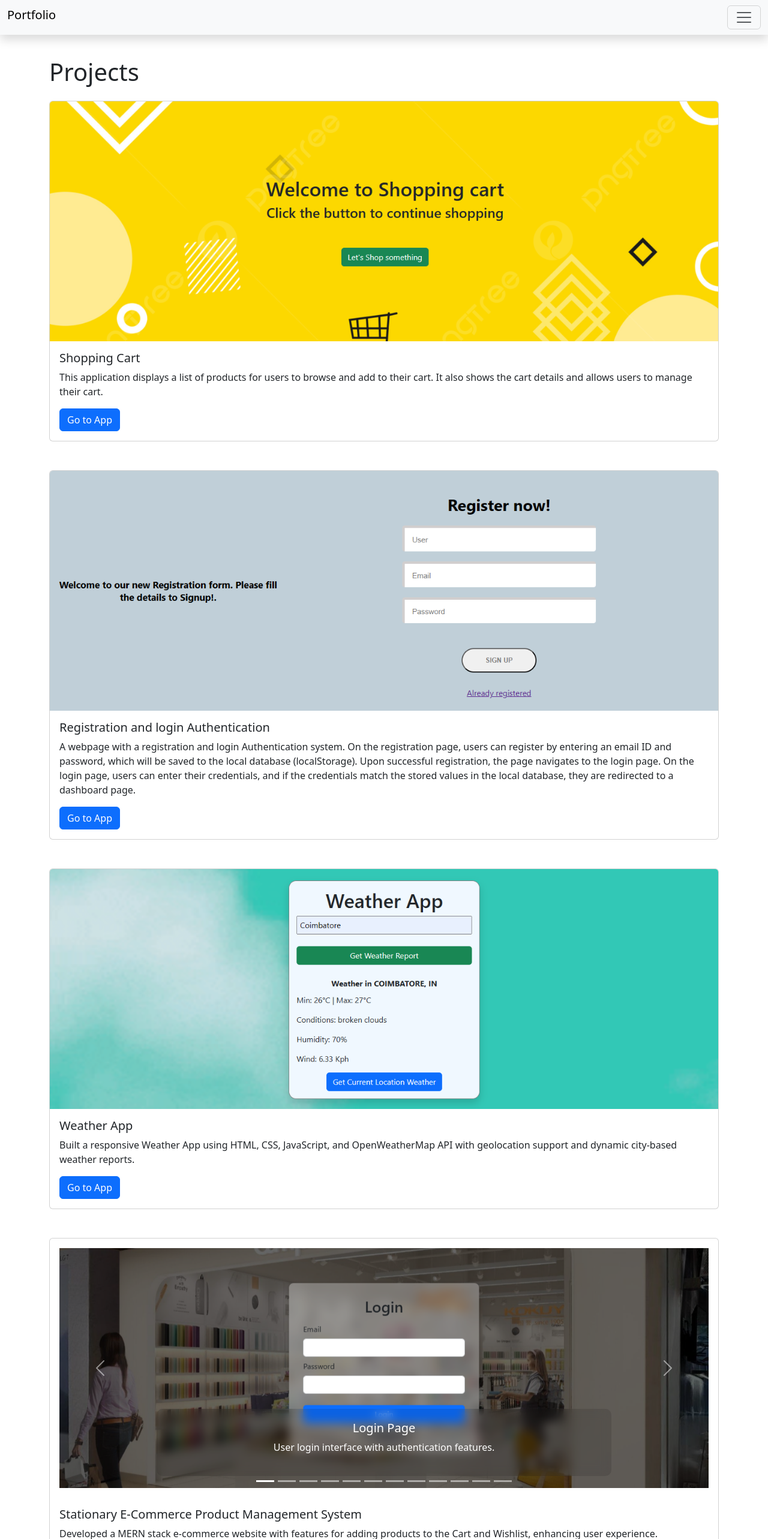
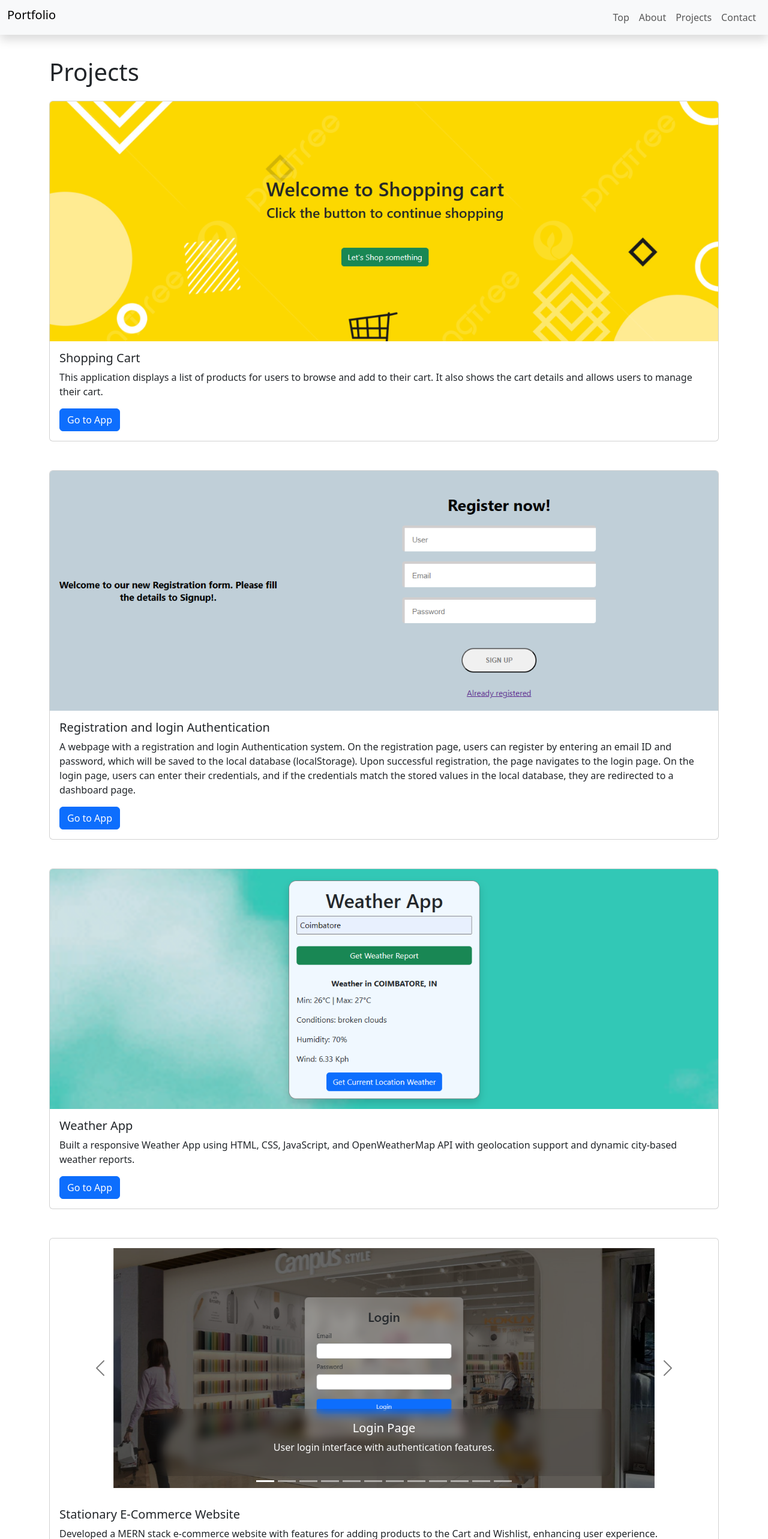
Before and after one commit to 2001dhanasekaran/react_reinforcement_project, a React (Create React App) app: page /projects in a window 1280 px wide. Shown: the top 2566 px of the page at 60% size. Built offline with nearby package versions, Linux system fonts and the light colour scheme.

Commit message:
navbar updated for desktop view

```diff
--- a/src/App.css
+++ b/src/App.css
@@ -8,6 +8,15 @@ html {
   -webkit-backdrop-filter: blur(8px);
   border-radius: 10px;
   padding: 10px;
+}
+
+.blur_caption:hover{
+  display: none;
+}
+
+.carousel-control-prev-icon,
+.carousel-control-next-icon {
+  filter: invert(1) grayscale(100);
 }
 
 .App {
--- a/src/App.js
+++ b/src/App.js
@@ -1,7 +1,6 @@
 import './App.css';
 import 'bootstrap/dist/css/bootstrap.min.css';
 import 'bootstrap/dist/js/bootstrap.bundle.min';
-import './components/style.css'
 import { BrowserRouter, Route, Routes } from 'react-router-dom';
 import Navtoggle from './components/navtoggle';
 import Home from './components/home';
--- a/src/components/navtoggle.js
+++ b/src/components/navtoggle.js
@@ -1,14 +1,44 @@
+import { useState, useEffect } from 'react';
+import './style.css';
 export default function Navtoggle(){
+
+    const [activeLink, setActiveLink] = useState('top');
+
+    const handleSetActive=(selection)=>{
+        setActiveLink(selection);
+        const element = document.querySelector(`#${selection}`);
+        if (element) element.scrollIntoView({ behavior: 'smooth' });
+    };
+
+    useEffect(() => {
+        const sections = document.querySelectorAll('div[id]');
+        const observeScroll= new IntersectionObserver((entries) => {
+            entries.forEach((entry) => {
+                if (entry.isIntersecting) {
+                    setActiveLink(entry.target.id);
+                }
+            });
+        }, { threshold: 0.3 }
+    );
+    sections.forEach((section) => observeScroll.observe(section));
+
+    return () => {
+        sections.forEach((section) => observeScroll.unobserve(section));
+    };
+},[]);
+
+    const menuItems = ["top", "about", "projects", "contact"];
+
     return(
         <div>
-            <nav className="navbar bg-body-tertiary fixed-top shadow">
+            <nav className="navbar navbar-expand-lg bg-body-tertiary fixed-top shadow">
                 <div className="container-fluid">
                     <h1 className="navbar-brand">Portfolio</h1>
-                    <button className="navbar-toggler" type="button" data-bs-toggle="offcanvas"
+                    <button className="navbar-toggler d-lg-none" type="button" data-bs-toggle="offcanvas"
                         data-bs-target="#offcanvasNavbar" aria-controls="offcanvasNavbar" aria-label="Toggle navigation">
                         <span className="navbar-toggler-icon"></span>
                     </button>
-                    <div className="offcanvas offcanvas-end" tabIndex="-1" id="offcanvasNavbar"
+                    <div className="offcanvas offcanvas-end d-lg-none" tabIndex="-1" id="offcanvasNavbar"
                         aria-labelledby="offcanvasNavbarLabel">
                         <div className="offcanvas-header">
                             <h5 className="offcanvas-title" id="offcanvasNavbarLabel">Main Menu</h5>
@@ -16,24 +46,32 @@ export default function Navtoggle(){
                         </div>
                         <div className="offcanvas-body">
                             <ul className="navbar-nav justify-content-end flex-grow-1 pe-3">
-                            <li className="nav-item">
-                                <a className="nav-link active" aria-current="page" href="#top" >Home</a>
-                                </li>
-                                <li className="nav-item">
-                                    <a className="nav-link active" aria-current="page" href="#about">About</a>
-                                </li>
-                                <li className="nav-item">
-                                    <a className="nav-link active" aria-current="page" href="#projects">Projects</a>
-                                </li>
-                                <li className="nav-item">
-                                    <a className="nav-link active" aria-current="page" href="#contact">Contact</a>
-                                </li>
+                                {menuItems.map((item) => (
+                                    <li className="nav-item" key={item}>
+                                        <button
+                                            className={`nav-link btn border-0 bg-transprarent position-relative ${activeLink===item? "active-link":""}`}
+                                            onClick={() => handleSetActive(item)} data-bs-dismiss='offcanvas'>
+                                                {item.charAt(0).toUpperCase() + item.slice(1)}
+                                        </button>
+                                    </li>
+                                ))}
                             </ul>
                         </div>
+                    </div>
+                    <div className="collapse navbar-collapse d-none d-lg-flex justify-content-end">
+                        <ul className="navbar-nav">
+                            {menuItems.map((item) => (
+                                <li className="nav-item" key={item}>
+                                    <button className={`nav-link btn border-0 bg-transprarent position-relative ${activeLink===item? "active-link":""}`}
+                                    onClick={() => handleSetActive(item)}>
+                                        {item.charAt(0).toUpperCase() + item.slice(1)}
+                                    </button>
+                                </li>
+                            ))}
+                        </ul>
                     </div>
                 </div>
             </nav>
         </div>
     );
-
 }
--- a/src/components/projects.js
+++ b/src/components/projects.js
@@ -55,100 +55,100 @@ export default function Projects(){
             <div className="card mb-5" data-aos="fade-up">
                 <div className="card-body carousel slide" id='stationary'>
                     <div className="carousel-indicators">
-                        <button type="button" data-bs-target="#stationary" data-bs-slide-to="0" className="active" aria-current="true" aria-label="Slide 1"  ></button>
-                        <button type="button" data-bs-target="#stationary" data-bs-slide-to="1" aria-label="Slide 2" ></button>
-                        <button type="button" data-bs-target="#stationary" data-bs-slide-to="2" aria-label="Slide 3" ></button>
-                        <button type="button" data-bs-target="#stationary" data-bs-slide-to="3" aria-label="Slide 4" ></button>
-                        <button type="button" data-bs-target="#stationary" data-bs-slide-to="4" aria-label="Slide 5" ></button>
-                        <button type="button" data-bs-target="#stationary" data-bs-slide-to="5" aria-label="Slide 6" ></button>
-                        <button type="button" data-bs-target="#stationary" data-bs-slide-to="6" aria-label="Slide 7" ></button>
-                        <button type="button" data-bs-target="#stationary" data-bs-slide-to="7" aria-label="Slide 8" ></button>
-                        <button type="button" data-bs-target="#stationary" data-bs-slide-to="8" aria-label="Slide 9" ></button>
-                        <button type="button" data-bs-target="#stationary" data-bs-slide-to="9" aria-label="Slide 10" ></button>
-                        <button type="button" data-bs-target="#stationary" data-bs-slide-to="10" aria-label="Slide 11" ></button>
-                        <button type="button" data-bs-target="#stationary" data-bs-slide-to="11" aria-label="Slide 12" ></button>
+                        <button type="button" data-bs-target="#stationary" data-bs-slide-to="0" className="active" aria-current="true" aria-label="Slide 1"></button>
+                        <button type="button" data-bs-target="#stationary" data-bs-slide-to="1" aria-label="Slide 2"></button>
+                        <button type="button" data-bs-target="#stationary" data-bs-slide-to="2" aria-label="Slide 3"></button>
+                        <button type="button" data-bs-target="#stationary" data-bs-slide-to="3" aria-label="Slide 4"></button>
+                        <button type="button" data-bs-target="#stationary" data-bs-slide-to="4" aria-label="Slide 5"></button>
+                        <button type="button" data-bs-target="#stationary" data-bs-slide-to="5" aria-label="Slide 6"></button>
+                        <button type="button" data-bs-target="#stationary" data-bs-slide-to="6" aria-label="Slide 7"></button>
+                        <button type="button" data-bs-target="#stationary" data-bs-slide-to="7" aria-label="Slide 8"></button>
+                        <button type="button" data-bs-target="#stationary" data-bs-slide-to="8" aria-label="Slide 9"></button>
+                        <button type="button" data-bs-target="#stationary" data-bs-slide-to="9" aria-label="Slide 10"></button>
+                        <button type="button" data-bs-target="#stationary" data-bs-slide-to="10" aria-label="Slide 11"></button>
+                        <button type="button" data-bs-target="#stationary" data-bs-slide-to="11" aria-label="Slide 12"></button>
                     </div>
                     <div className='carousel-inner'>
                         <div className="carousel-item active">
-                            <img src={eComLogin} className="d-block w-100 img-fluid" alt="eComLogin" style={{objectFit:'cover', height: '400px'}} />
-                            <div className="carousel-caption d-none d-md-block blur_caption">
+                            <img src={eComLogin} className="d-block w-100 img-fluid" alt="eComLogin" style={{objectFit:'contain', height: '400px'}} />
+                            <div className="carousel-caption blur_caption">
                                 <h5>Login Page</h5>
                                 <p>User login interface with authentication features.</p>
                             </div>
                         </div>
                         <div className="carousel-item">
-                            <img src={eComRegister} className="d-block w-100 img-fluid" alt="eComRegister" style={{objectFit:'cover', height: '400px'}} />
-                            <div className="carousel-caption d-none d-md-block blur_caption">
+                            <img src={eComRegister} className="d-block w-100 img-fluid" alt="eComRegister" style={{objectFit:'contain', height: '400px'}} />
+                            <div className="carousel-caption blur_caption">
                                 <h5>Registration Page</h5>
                                 <p>User registration interface with form validation.</p>
                             </div>
                         </div>
                         <div className="carousel-item">
-                            <img src={ecomAdmin} className="d-block w-100 img-fluid" alt="ecomAdmin" style={{objectFit:'cover', height: '400px'}} />
-                            <div className="carousel-caption d-none d-md-block text-dark blur_caption">
+                            <img src={ecomAdmin} className="d-block w-100 img-fluid" alt="ecomAdmin" style={{objectFit:'contain', height: '400px'}} />
+                            <div className="carousel-caption text-dark blur_caption">
                                 <h5>Admin Dashboard</h5>
                                 <p>Admin interface for managing products.</p>
                             </div>
                         </div>
                         <div className="carousel-item">
-                            <img src={adminAddProduct} className="d-block w-100 img-fluid" alt="adminAddProduct" style={{objectFit:'cover', height: '400px'}} />
-                            <div className="carousel-caption d-none d-md-block text-dark blur_caption">
+                            <img src={adminAddProduct} className="d-block w-100 img-fluid" alt="adminAddProduct" style={{objectFit:'contain', height: '400px'}} />
+                            <div className="carousel-caption text-dark blur_caption">
                                 <h5>Add Product Dialog box</h5>
                                 <p>Admin interface for adding new products.</p>
                             </div>
                         </div>
                         <div className="carousel-item">
-                            <img src={adminEditProduct} className="d-block w-100 img-fluid" alt="adminEditProduct" style={{objectFit:'cover', height: '400px'}} />
-                            <div className="carousel-caption d-none d-md-block text-dark blur_caption">
+                            <img src={adminEditProduct} className="d-block w-100 img-fluid" alt="adminEditProduct" style={{objectFit:'contain', height: '400px'}} />
+                            <div className="carousel-caption text-dark blur_caption">
                                 <h5>Edit Product Dialog box</h5>
                                 <p>Admin interface for editing existing products.</p>
                             </div>
                         </div>
                         <div className="carousel-item">
-                            <img src={ecomHome} className="d-block w-100 img-fluid" alt="ecomHome" style={{objectFit:'cover', height: '400px'}} />
-                            <div className="carousel-caption d-none d-md-block blur_caption">
+                            <img src={ecomHome} className="d-block w-100 img-fluid" alt="ecomHome" style={{objectFit:'contain', height: '400px'}} />
+                            <div className="carousel-caption blur_caption">
                                 <h5>Home Page</h5>
                                 <p>User-friendly interface</p>
                             </div>
                         </div>
                         <div className="carousel-item">
-                            <img src={categories} className="d-block w-100 img-fluid" alt="categories" style={{objectFit:'cover', height: '400px'}} />
-                            <div className="carousel-caption d-none d-md-block blur_caption">
+                            <img src={categories} className="d-block w-100 img-fluid" alt="categories" style={{objectFit:'contain', height: '400px'}} />
+                            <div className="carousel-caption blur_caption">
                                 <h5>Categories Page</h5>
                                 <p>User-friendly interface for browsing products based on categories.</p>
                             </div>
                         </div>
                         <div className="carousel-item">
-                            <img src={productDisplay} className="d-block w-100 img-fluid" alt="productDisplay" style={{objectFit:'cover', height: '400px'}} />
-                            <div className="carousel-caption d-none d-md-block text-dark blur_caption">
+                            <img src={productDisplay} className="d-block w-100 img-fluid" alt="productDisplay" style={{objectFit:'contain', height: '400px'}} />
+                            <div className="carousel-caption text-dark blur_caption">
                                 <h5>Product Display Page</h5>
                                 <p>User-friendly interface for viewing product details.</p>
                             </div>
                         </div>
                         <div className="carousel-item">
-                            <img src={wishlist} className="d-block w-100 img-fluid" alt="wishlist" style={{objectFit:'cover', height: '400px'}} />
-                            <div className="carousel-caption d-none d-md-block text-dark blur_caption">
+                            <img src={wishlist} className="d-block w-100 img-fluid" alt="wishlist" style={{objectFit:'contain', height: '400px'}} />
+                            <div className="carousel-caption text-dark blur_caption">
                                 <h5>Wishlist Page</h5>
                                 <p>User-friendly interface for managing product wishlists.</p>
                             </div>
                         </div>
                         <div className="carousel-item">
-                            <img src={cart} className="d-block w-100 img-fluid" alt="cart" style={{objectFit:'cover', height: '400px'}} />
-                            <div className="carousel-caption d-none d-md-block text-dark blur_caption">
+                            <img src={cart} className="d-block w-100 img-fluid" alt="cart" style={{objectFit:'contain', height: '400px'}} />
+                            <div className="carousel-caption text-dark blur_caption">
                                 <h5>Cart Page</h5>
                                 <p>User-friendly interface for managing shopping cart items.</p>
                             </div>
                         </div>
                         <div className="carousel-item">
-                            <img src={about} className="d-block w-100 img-fluid" alt="about" style={{objectFit:'cover', height: '400px'}} />
-                            <div className="carousel-caption d-none d-md-block text-dark blur_caption">
+                            <img src={about} className="d-block w-100 img-fluid" alt="about" style={{objectFit:'contain', height: '400px'}} />
+                            <div className="carousel-caption text-dark blur_caption">
                                 <h5>About Page</h5>
                                 <p>User-friendly interface for viewing information about the company.</p>
                             </div>
                         </div>
                         <div className="carousel-item">
-                            <img src={contact} className="d-block w-100 img-fluid" alt="contact" style={{objectFit:'cover', height: '400px'}} />
-                            <div className="carousel-caption d-none d-md-block text-dark blur_caption ">
+                            <img src={contact} className="d-block w-100 img-fluid" alt="contact" style={{objectFit:'contain', height: '400px'}} />
+                            <div className="carousel-caption text-dark blur_caption ">
                                 <h5>Contact Page</h5>
                                 <p>User-friendly interface for contacting support.</p>
                             </div>
@@ -164,7 +164,7 @@ export default function Projects(){
                     </button>
                 </div>
                 <div className="card-body">
-                    <h5 className="card-title">Stationary E-Commerce Product Management System</h5>
+                    <h5 className="card-title">Stationary E-Commerce Website</h5>
                     <p className="card-text">Developed a MERN stack e-commerce website with features for adding products to
                         the Cart and Wishlist, enhancing user experience. Implemented an admin panel for efficient product
                         management. Designed an interactive and responsive UI for seamless shopping.
--- a/src/components/style.css
+++ b/src/components/style.css
@@ -1,3 +1,27 @@
+.nav-link{
+  position: relative;
+  transition: color 0.3s ease;
+}
+
+.nav-link::after{
+  content: '';
+  position: absolute;
+  left: 0;
+  bottom: -4px;
+  width: 0%;
+  height: 2px;
+  background-color: #7a40b1;
+  transition: width 0.3s ease;
+}
+
+.nav-link.active-link::after{
+  width: 100%;
+}
+
+.nav-link:hover{
+  color: #7a40b1;
+}
+
 @media (max-width: 768px) {
     .offcanvas.offcanvas-end {
       width: 70% !important;
```
Also changed, not shown: src/components/home.js (+7 -5 lines).
